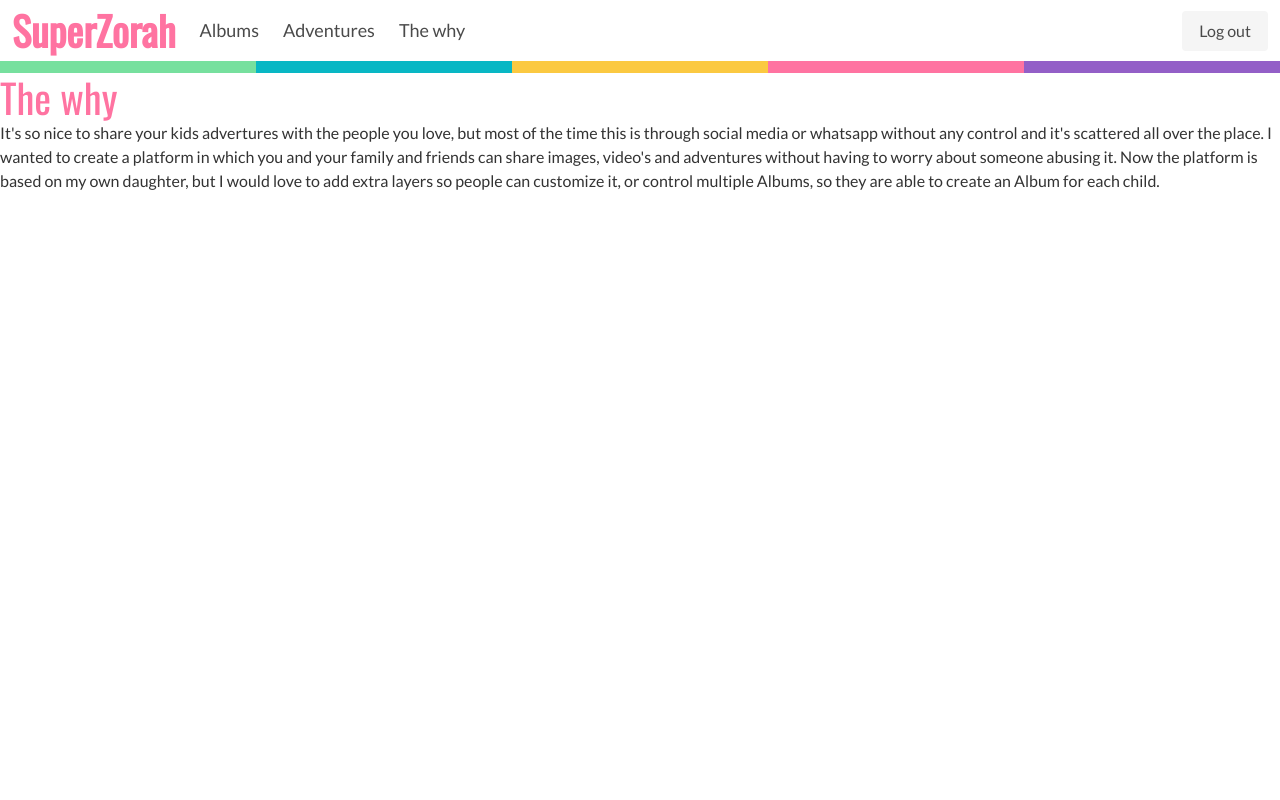
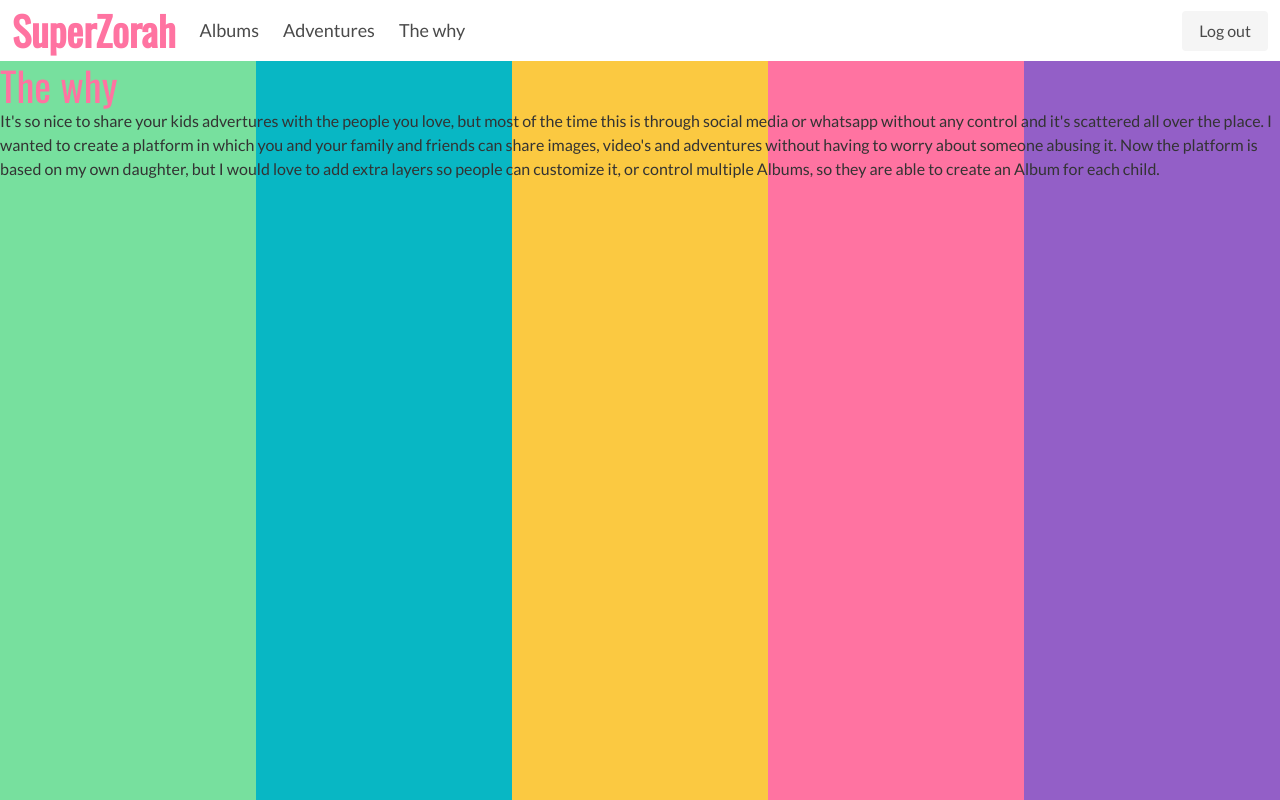
Before and after one commit to Driven384/SuperZorahAdventures, a Vue app: page /thewhy in a window 1280 px wide. Built offline with nearby package versions, Linux system fonts and the light colour scheme.

Commit message:
Some css changes for colored columns, adding classes for resposiveness latest images

```diff
--- a/src/App.vue
+++ b/src/App.vue
@@ -1,8 +1,6 @@
 <template>
   <div id="app">
     <login />
-
-    <navbar v-if="isSignedIn" />
 
     <div class="columns is-mobile">
       <div class="column" style="background-color:#77E09E;">
@@ -17,7 +15,9 @@
       </div>
     </div>
 
-    <router-view v-if="isSignedIn"></router-view>
+    <navbar v-if="isSignedIn" class="onTopOfColumns" />
+
+    <router-view v-if="isSignedIn" class="onTopOfColumns"></router-view>
   </div>
 </template>
 
--- a/src/components/TheLatest.vue
+++ b/src/components/TheLatest.vue
@@ -3,37 +3,32 @@
     <div class="card">
       <h3 class="title is-3">The latest pictures</h3>
 
-      <div class="tile is-ancestor">
-        <div class="tile is-vertical is-8">
-          <div class="tile">
-            <div class="tile is-parent is-vertical">
+      <div class="columns is-mobile is-multiline">
+        <div class="column is-half-mobile">
           <article class="tile is-child is-primary">
             <img src="../assets/images/zorah1.jpg" style="width:100%">
           </article>
         </div>
-            <div class="tile is-parent">
-              <article class="tile is-child">
+        <div class="column is-half-mobile">
+          <article class="tile is-child is-primary">
             <img src="../assets/images/zorah4.jpg" style="width:100%">
           </article>
         </div>
-            <div class="tile is-parent">
-              <article class="tile is-child">
+        <div class="column is-half-mobile">
+          <article class="tile is-child is-primary">
             <img src="../assets/images/zorah5.jpg" style="width:100%">
           </article>
         </div>
-            <div class="tile is-parent">
-              <article class="tile is-child">
+        <div class="column is-half-mobile">
+          <article class="tile is-child is-primary">
             <img src="../assets/images/zorah6.jpg" style="width:100%">
           </article>
         </div>
-            <div class="tile is-parent">
-              <article class="tile is-child">
+        <div class="column is-half-mobile">
+          <article class="tile is-child is-primary">
             <img src="../assets/images/zorah7.jpg" style="width:100%">
           </article>
         </div>
-          </div>
-        </div>
-
       </div>
 
     </div>
@@ -52,4 +47,8 @@ export default {
   flex: auto;
 }
 
+.columns.is-mobile {
+  position: relative;
+}
+
 </style>
--- a/src/css/index.css
+++ b/src/css/index.css
@@ -9,6 +9,12 @@
    margin: 0;
    padding: 0;
    background-color: #ffffff!important;
+   height: 100%;
+   position: relative;
+ }
+ #app {
+   position: relative;
+height: 100%;
  }
  h1,
  h2,
@@ -1011,26 +1017,37 @@
  .card {
    padding: 15px;
    border-radius: initial;
+   margin-bottom: 5px;
  }
- .card:nth-child(1n) {
-   border-bottom: 1px solid #77e09e;
+
+ .columns.is-mobile {
+   margin: 0px;
+   position: fixed;
+   width: 100%;
+   height: 100%;
  }
- .card:nth-child(2n) {
-   border-bottom: 1px solid #08B7C4;
+ .onTopOfColumns {
+   z-index: 1;
+   position: relative;
  }
- .card:nth-child(3n) {
-   border-bottom: 1px solid #fbc941;
+ .button.is-primary {
+   background-color: #08b7c4;
  }
- .card:nth-child(4n) {
-   border-bottom: 1px solid #ff73a1;
+  .button.is-primary.is-outlined{
+   border-color: #08b7c4;
+   color: #08b7c4;
+  }
+
+ .topper .title {
+   color: #ffffff!important;
+   display: inline-block;
+   margin-top: 10px;
+   margin-left: 15px;
  }
- .card:nth-child(5n) {
-   border-bottom: 1px solid #935fc7;
+
+ .topper .button {
+   float: right;
+   display: inline-block;
+   margin-top: 10px;
+   right: 15px;
  }
- .columns:not(:last-child) {
-   margin-bottom: inherit;
- }
- .columns.is-mobile {
-   margin-left: inherit;
-   margin-right: inherit;
- }
--- a/src/css/navbar.css
+++ b/src/css/navbar.css
@@ -22,3 +22,7 @@ a.navbar-burger:hover{
 a.navbar-item {
   font-size: 18px;
 }
+
+.navbar-menu.is-active {
+  margin-bottom: 5px;
+}
--- a/src/pages/Adventures.vue
+++ b/src/pages/Adventures.vue
@@ -7,12 +7,14 @@
 <template>
   <div id="adventures">
     <div class="content">
-      <h3 class="title is-3">Adventures</h3>
+      <div class="topper">
+        <h3 class="title is-3">Adventures</h3>
 
-      <b-button
-          label="Add new adventure"
-          type="is-primary"
-          @click="isComponentModalActive = true" />
+        <b-button
+            label="Add new adventure"
+            type="is-light is-outlined"
+            @click="isComponentModalActive = true" />
+      </div>
 
       <b-modal
           v-model="isComponentModalActive"
--- a/src/pages/Albums.vue
+++ b/src/pages/Albums.vue
@@ -7,12 +7,14 @@
 <template>
   <div id="albums">
     <div class="content">
-      <h3 class="title is-3">Albums</h3>
+      <div class="topper">
+        <h3 class="title is-3">Albums</h3>
 
-      <b-button
-          label="Add new album"
-          type="is-primary"
-          @click="isComponentModalActive = true" />
+        <b-button
+            label="Add new album"
+            type="is-light is-outlined"
+            @click="isComponentModalActive = true" />
+      </div>
 
       <b-modal
           v-model="isComponentModalActive"
```
Lines whose indentation alone changed are shown as unchanged.
